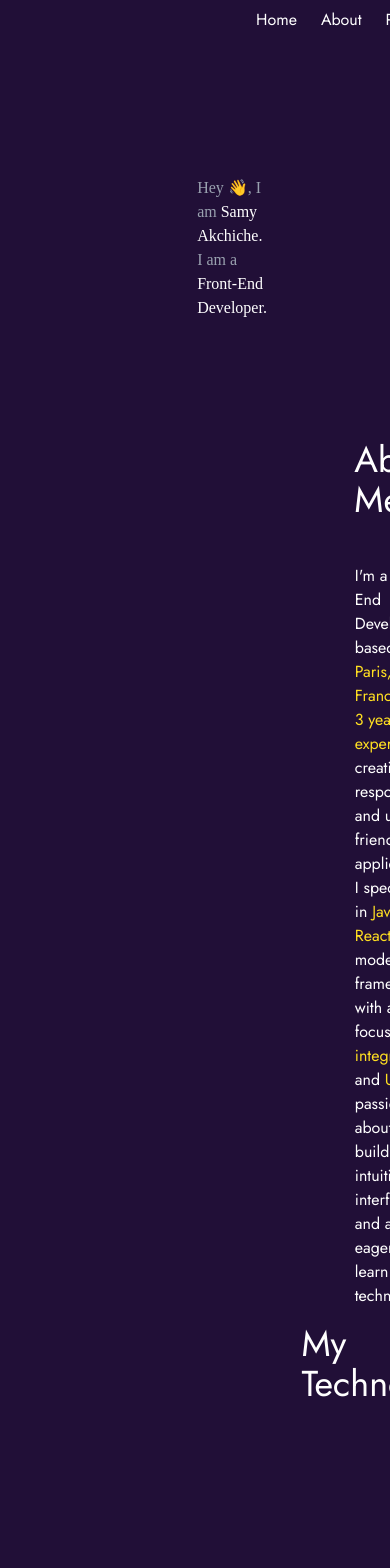
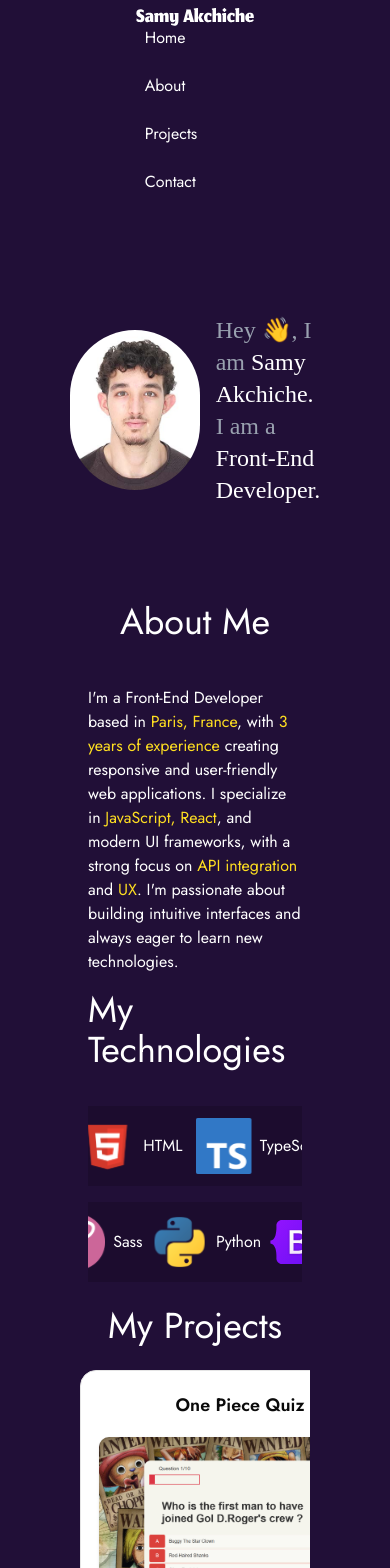
Before and after one commit to samyAkchiche/myPortfolio, a React (Vite) app: page / in a window 390 px wide. Shown: the top 1568 px of the page. Built offline with nearby package versions, Linux system fonts and the light colour scheme; a web font is replaced by a local one.

Commit message:
Media Queries: Adjusted the margins and paddings of navbar and app sections and divs for device screens between 1440 and 425x

```diff
--- a/src/App.tsx
+++ b/src/App.tsx
@@ -20,13 +20,13 @@
                         : "opacity-0 translate-y-10 pointer-events-none"
                 }`}
             >
-                <div className="mx-56 my-2 lg:mx-32 md:mx-20">
+                <div className="mx-64 max-xl:mx-46 max-lg:mx-32 my-2 max-md:mx-20">
                     <section id="hero">
                         <Hero />
                     </section>
                     <section
                         id="about"
-                        className="px-44 lg:px-24 md:px-18 flex justify-center items-center flex-col gap-4"
+                        className="px-44 max-lg:px-2 flex justify-center items-center flex-col gap-4"
                     >
                         <About />
                     </section>
--- a/src/components/Header.tsx
+++ b/src/components/Header.tsx
@@ -7,7 +7,7 @@
                 <img
                     src={logo}
                     alt="Samy Logo"
-                    className="w-35 h-auto cursor-pointer"
+                    className="w-35 h-auto cursor-pointer outline-0"
                 />
             </a>
         </>
--- a/src/components/NavLinks.tsx
+++ b/src/components/NavLinks.tsx
@@ -2,7 +2,7 @@
 
 export default function NavLinks() {
     return (
-        <ul className="flex flex-row gap-6 mr-12">
+        <ul className="flex flex-row gap-6 mr-12 max-sm:flex-col">
             {navLinks.map((link) => {
                 const id = link === "Home" ? "hero" : link.toLowerCase();
                 return (
--- a/src/components/Navbar.tsx
+++ b/src/components/Navbar.tsx
@@ -3,7 +3,7 @@
 
 export default function Navbar() {
     return (
-        <div className=" flex items-center justify-between px-64 lg:px-48 py-2">
+        <div className=" flex items-center flex-row justify-between px-64 max-lg:px-34 py-2 max-sm:flex-col">
             <Header />
             <NavLinks />
         </div>
--- a/src/components/layouts/Hero.tsx
+++ b/src/components/layouts/Hero.tsx
@@ -8,7 +8,7 @@
                 alt="profile picture"
                 className="w-40 h-40 rounded-full object-cover"
             />
-            <h1 className="lg:text-3xl font-jacques md:text-2xl">
+            <h1 className="text-3xl font-jacques max-lg:text-2xl">
                 <span className="text-gray-400">
                     Hey <span className="wave-emoji">👋</span>, I am{" "}
                 </span>{" "}
```
